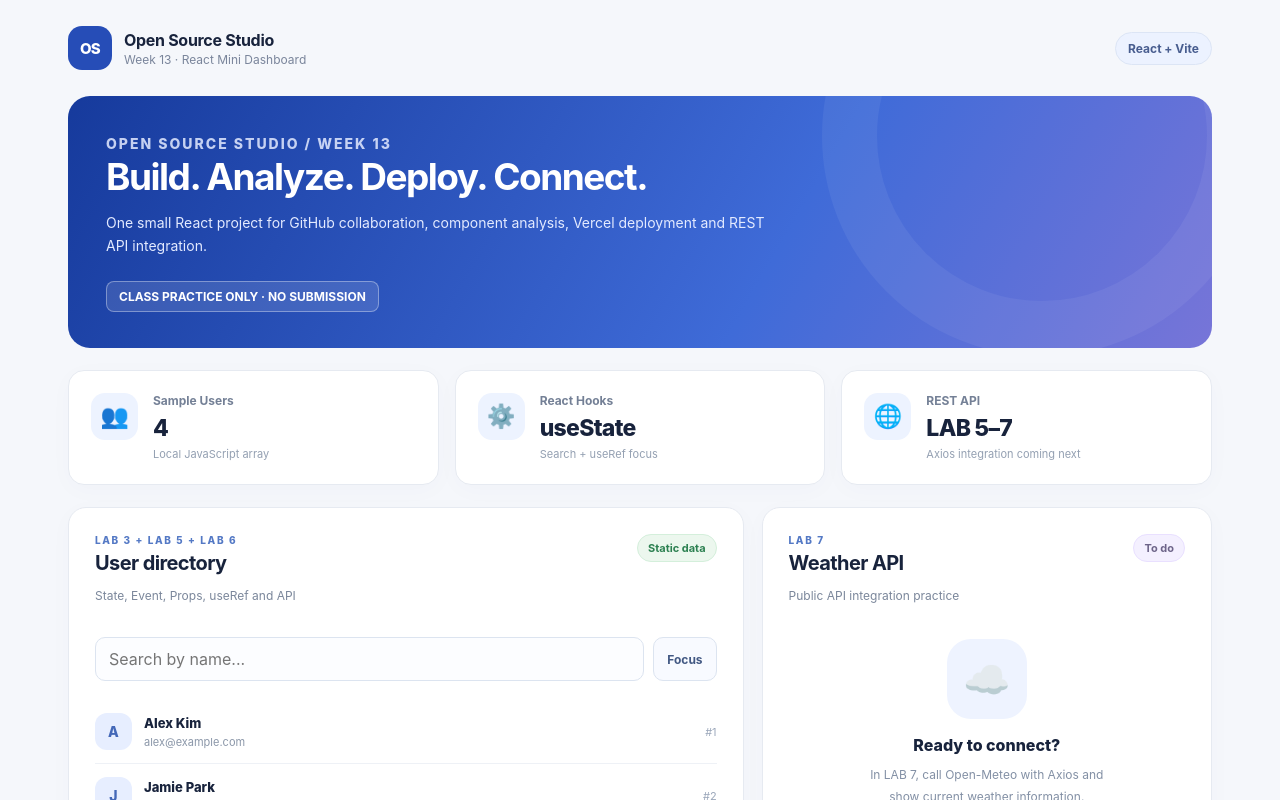
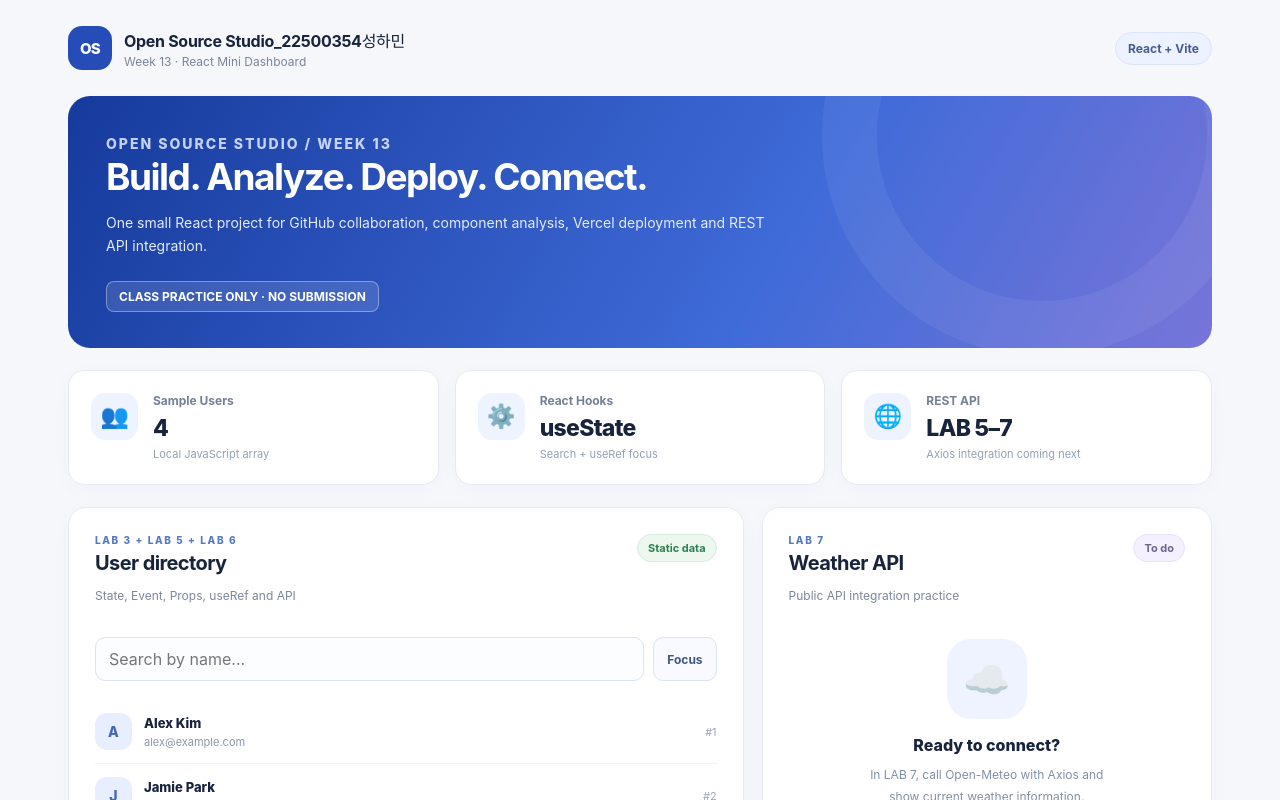
Before and after one commit to 2026-2-OSS/week13_starter_project, a React (Vite) app: page / in a window 1280 px wide. Shown: the top 800 px of the page. Built offline with nearby package versions, Linux system fonts and the light colour scheme.

Commit message:
change the title of App.jsx

```diff
--- a/src/App.jsx
+++ b/src/App.jsx
@@ -7,7 +7,7 @@ import { sampleUsers } from './data/users.js';
 export default function App() {
   return (
     <div className="app-shell">
-      <Header title="Open Source Studio" subtitle="Week 13 · React Mini Dashboard" />
+      <Header title="Open Source Studio_22500354성하민" subtitle="Week 13 · React Mini Dashboard" />
       <main className="dashboard">
         <section className="hero">
           <p className="hero-kicker">OPEN SOURCE STUDIO / WEEK 13</p>
```
